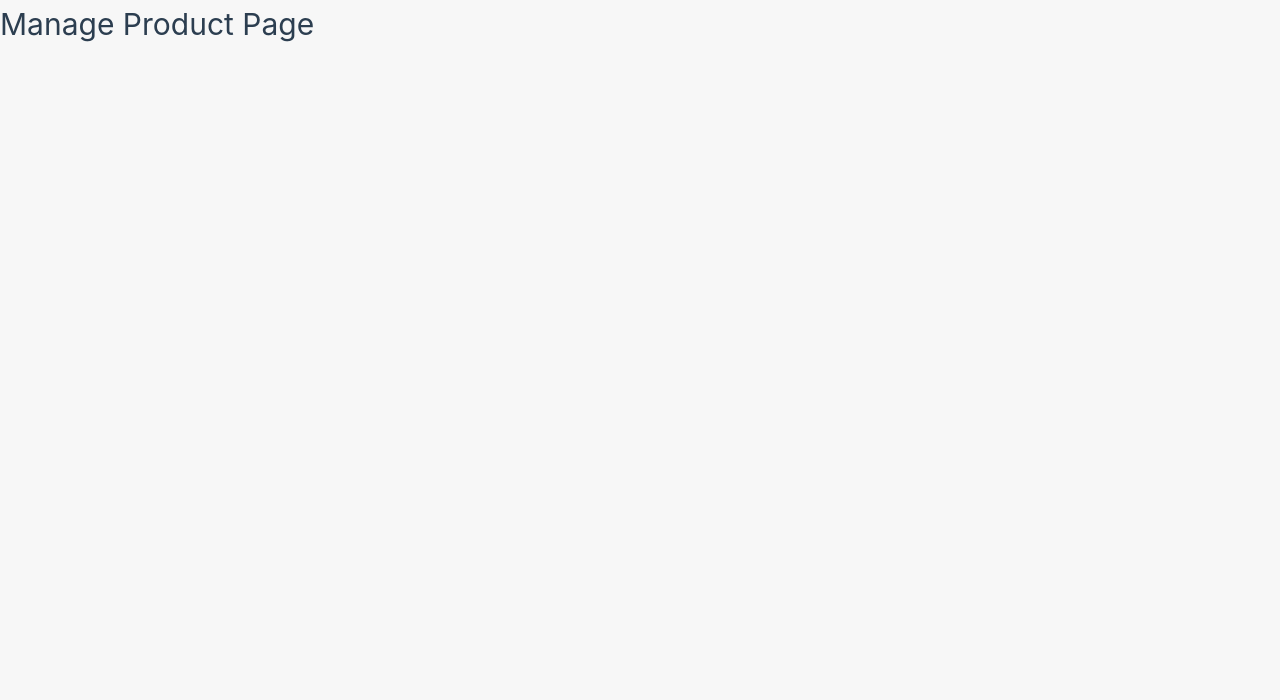
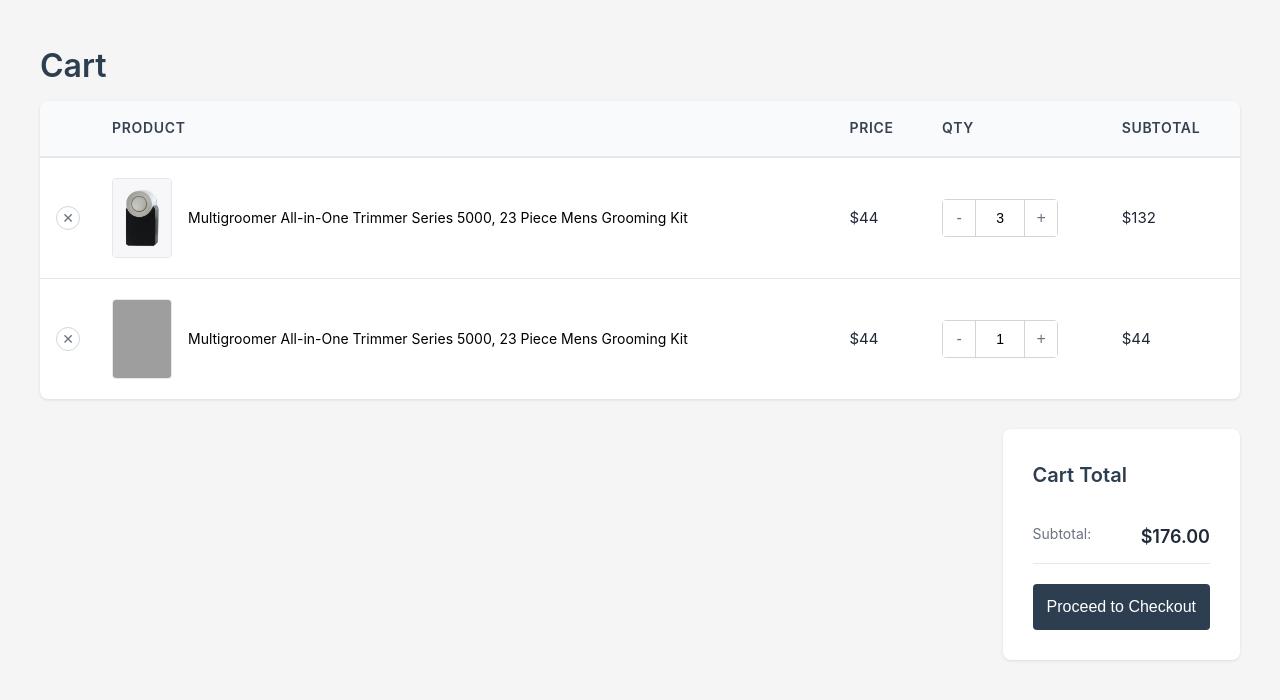
Before and after one commit to NxaSenpai/StarTech, a Vue app: page /cart in a window 1280 px wide. Shown: the top 700 px of the page. Built offline with nearby package versions, Linux system fonts and the light colour scheme; grey boxes are pictures that could not be loaded.

Commit message:
Update_cart_page

```diff
--- a/src/routes/index.js
+++ b/src/routes/index.js
@@ -52,7 +52,10 @@ const router = createRouter({
     {
       path: '/cart',
       name: 'cart',
-      component: Cart
+      component: Cart,
+      prop: route =>({
+        Cart_data: route.params.Cart_data
+      })
     },
     {
       path: '/category',
--- a/src/views/clientView/Cart.vue
+++ b/src/views/clientView/Cart.vue
@@ -1,9 +1,435 @@
 <template>
-    <div>
-        <h1>Manage Product Page</h1>
+  <div class="cart-body " style="color:black">
+    <div class="cart-container ">
+
+      <h1 class="title">Cart</h1>
+        <div v-if="notice.show" :class="['notice-box', notice.type]" class="empty-msg">
+            <span>{{ notice.message }}</span>
+
+            <!-- Undo button (only for delete) -->
+            <button v-if="notice.canUndo" @click="undoDelete" class="undo-btn">
+                Undo
+            </button>
+        </div>
+      <!-- Empty Cart -->
+      <div v-if="Cart_data.length === 0" class="empty-msg">
+        <hr>
+        Your cart is curently empty.
+      </div>
+
+      <!-- Cart Table -->
+      <table v-else class="cart-table" >
+        <thead>
+          <tr>
+            <th></th>
+            <th>Product</th>
+            <th>Price</th>
+            <th>Qty</th>
+            <th>Subtotal</th>
+          </tr>
+        </thead>
+
+        <!-- Single unified display -->
+       <tbody>
+            <tr v-for="item in Cart_data" :key="item.id">
+                <td class="remove">
+                <button @click="removeItem(item.id)">✕</button>
+                </td>
+
+                <td class="product-info">
+                <img :src="item.image" class="product-img" />
+                <span style="color:black">{{ item.name }}</span>
+                </td>
+
+                <td>${{ item.price }}</td>
+
+                <td>
+                <div class="qty-box">
+                    <button @click="updateQty(item.id, item.qty - 1)">-</button>
+                    <input type="number" v-model.number="item.qty" @change="updateQty(item.id, item.qty)" />
+                    <button @click="updateQty(item.id, item.qty + 1)">+</button>
+                </div>
+                </td>
+
+                <td>${{ item.qty * item.price }}</td>
+            </tr>
+        </tbody>
+
+      </table>
+
+      <!-- Cart Totals -->
+      <div v-if="Cart_data.length > 0" class="totals-box">
+        <h3>Cart Total</h3>
+
+        <div class="totals-row">
+          <span>Subtotal:</span>
+          <strong>${{ totalAmount }}</strong>
+        </div>
+
+        <button class="checkout-btn">
+          Proceed to Checkout
+        </button>
+      </div>
     </div>
+  </div>
 </template>
 
+
 <script>
-    console.log("ManageProduct component loaded");
+
+export default {
+  name: "Cart",
+
+  data(){
+    return {
+      Cart_data: [],
+      cartUpdated: false,
+      notice: {
+      show: false,
+      message: "",
+      type: "info",   // info | success | warning
+      canUndo: false
+    },
+    deletedItem: null
+    }
+  },
+  computed: {
+    totalAmount() {
+      return this.Cart_data.reduce(
+        (sum, item) => sum + item.price * item.qty,
+        0
+      ).toFixed(2);
+    }
+  },
+
+  methods: {
+    updateQty(id, newQty) {
+      if (newQty < 1) newQty = 1;
+      const item = this.Cart_data.find(p => p.id === id);
+      if (item) {
+        item.qty = newQty;
+        this.showNotice("Cart update","success",false)
+      }
+    },
+     showNotice(message, type = "info", canUndo = false) {
+        this.notice = {
+        show: true,
+        message,
+        type,
+        canUndo
+        };
+
+
+
+    },
+        removeItem(id) {
+        const index = this.Cart_data.findIndex(p => p.id === id);
+        if (index !== -1) {
+        this.deletedItem = this.Cart_data[index];
+        this.Cart_data.splice(index, 1);
+
+        this.showNotice("Item removed", "warning", true);
+        }
+    },
+
+    undoDelete() {
+        if (this.deletedItem) {
+        this.Cart_data.push(this.deletedItem);
+        this.deletedItem = null;
+
+        this.showNotice("Item restored", "success", false);
+        }
+    }
+    // removeItem(id) {
+    //   const index = this.Cart_data.findIndex(p => p.id === id);
+    //   if (index !== -1) {
+    //     this.Cart_data.splice(index, 1);
+    //     this.showUpdateMessage();
+    //   }
+    // },
+
+    // showUpdateMessage() {
+    //   this.cartUpdated = true;
+    //   setTimeout(() => {
+    //     this.cartUpdated = false;
+    //   }, 3000);
+    // },
+
+  },
+
+  mounted() {
+    // Add static items into cart list
+    const staticItems = [
+      {
+        id: "static-1",
+        name: "Multigroomer All-in-One Trimmer Series 5000, 23 Piece Mens Grooming Kit",
+        image: "smart_wifi.png",
+        price: 44.00,
+        qty: 3
+      },
+      {
+        id: "static-2",
+        name: "Multigroomer All-in-One Trimmer Series 5000, 23 Piece Mens Grooming Kit",
+        image: "background_log.jpg",
+        price: 44.00,
+        qty: 1
+      }
+
+
+    ];
+      this.Cart_data = [...this.Cart_data, ...staticItems];
+    // this.Cart_data.push(...staticItems);
+  }
+};
 </script>
+
+<style scoped>
+.cart-body {
+  font-family: -apple-system, BlinkMacSystemFont, 'Segoe UI', Roboto, Oxygen, Ubuntu, Cantarell, sans-serif;
+  background-color: #f5f5f5;
+  min-height: 100vh;
+  padding: 40px 20px;
+}
+
+.cart-container {
+  max-width: 1200px;
+  margin: 0 auto;
+  display:grid;
+  grid-row: 1;
+  grid-column: 2;
+}
+
+.title {
+  font-size: 32px;
+  font-weight: 600;
+  margin-bottom: 10px;
+  color: #2c3e50;
+}
+
+.update-message {
+  background-color: #f0f9ff;
+  border: 1px solid #3b82f6;
+  border-left: 4px solid #3b82f6;
+  padding: 12px 16px;
+  margin-bottom: 20px;
+  border-radius: 4px;
+  display: flex;
+  align-items: center;
+  gap: 8px;
+}
+
+.update-message svg {
+  color: #3b82f6;
+  flex-shrink: 0;
+}
+
+.empty-msg {
+  background: #d7d0d7;
+  width: 1200px;
+  height: 50px;
+  display: flex;
+  align-items: center;
+  text-align:left;
+
+  box-shadow: 0 1px 3px rgba(0,0,0,0.1);
+}
+
+.cart-table {
+  width: 100%;
+  background: white;
+  border-collapse: collapse;
+  margin-bottom: 30px;
+  border-radius: 8px;
+  overflow: hidden;
+  box-shadow: 0 1px 3px rgba(0,0,0,0.1);
+}
+
+.cart-table thead {
+  background-color: #f9fafb;
+  border-bottom: 2px solid #e5e7eb;
+}
+
+.cart-table th {
+  padding: 16px;
+  text-align: left;
+  font-weight: 600;
+  font-size: 14px;
+  color: #374151;
+  text-transform: uppercase;
+  letter-spacing: 0.05em;
+}
+
+.cart-table th:first-child {
+  width: 50px;
+}
+
+.cart-table tbody tr {
+  border-bottom: 1px solid #e5e7eb;
+}
+
+.cart-table tbody tr:last-child {
+  border-bottom: none;
+}
+
+.cart-table td {
+  padding: 20px 16px;
+  vertical-align: middle;
+  color: #1f2937;
+}
+
+.remove button {
+  width: 24px;
+  height: 24px;
+  border: 1px solid #d1d5db;
+  background: white;
+  border-radius: 50%;
+  cursor: pointer;
+  display: flex;
+  align-items: center;
+  justify-content: center;
+  font-size: 14px;
+  color: #6b7280;
+  transition: all 0.2s;
+}
+
+.remove button:hover {
+  background-color: #fee;
+  border-color: #ef4444;
+  color: #ef4444;
+}
+
+.product-info {
+  display: flex;
+  align-items: center;
+  gap: 16px;
+}
+
+.product-img {
+  width: 60px;
+  height: 80px;
+  object-fit: cover;
+  border: 1px solid #e5e7eb;
+  border-radius: 4px;
+}
+
+.product-info span {
+  color: #3b82f6;
+  font-size: 14px;
+  line-height: 1.5;
+}
+
+.qty-box {
+  display: flex;
+  align-items: center;
+  gap: 0;
+  border: 1px solid #d1d5db;
+  border-radius: 4px;
+  width: fit-content;
+}
+
+.qty-box button {
+  width: 32px;
+  height: 36px;
+  border: none;
+  background: white;
+  cursor: pointer;
+  font-size: 16px;
+  color: #6b7280;
+  transition: background-color 0.2s;
+}
+
+.qty-box button:hover {
+  background-color: #f3f4f6;
+}
+
+.qty-box input {
+  width: 50px;
+  height: 36px;
+  border: none;
+  border-left: 1px solid #d1d5db;
+  border-right: 1px solid #d1d5db;
+  text-align: center;
+  font-size: 14px;
+  -moz-appearance: textfield;
+}
+
+.qty-box input::-webkit-outer-spin-button,
+.qty-box input::-webkit-inner-spin-button {
+  -webkit-appearance: none;
+  margin: 0;
+}
+
+.totals-box {
+  background: white;
+  padding: 30px;
+  border-radius: 8px;
+  max-width: 400px;
+  margin-left: auto;
+  box-shadow: 0 1px 3px rgba(0,0,0,0.1);
+}
+
+.totals-box h3 {
+  font-size: 20px;
+  font-weight: 600;
+  margin-bottom: 20px;
+  color: #2c3e50;
+}
+
+.totals-row {
+  display: flex;
+  justify-content: space-between;
+  padding: 12px 0;
+  border-bottom: 1px solid #e5e7eb;
+  margin-bottom: 20px;
+}
+
+.totals-row span {
+  color: #6b7280;
+  font-size: 14px;
+}
+
+.totals-row strong {
+  color: #1f2937;
+  font-size: 18px;
+  font-weight: 600;
+}
+
+.coupon-text {
+  color: #6b7280;
+  font-size: 14px;
+  margin-bottom: 20px;
+  display: block;
+}
+
+.checkout-btn {
+  width: 100%;
+  padding: 14px;
+  background-color: #2c3e50;
+  color: white;
+  border: none;
+  border-radius: 4px;
+  font-size: 16px;
+  font-weight: 500;
+  cursor: pointer;
+  transition: background-color 0.2s;
+}
+
+.checkout-btn:hover {
+  background-color: #1a252f;
+}
+
+@media (max-width: 768px) {
+  .cart-table {
+    font-size: 12px;
+  }
+
+  .product-img {
+    width: 50px;
+    height: 60px;
+  }
+
+  .totals-box {
+    max-width: 100%;
+  }
+}
+</style>
```
Also changed, not shown: public/smart_wifi.png (added).
